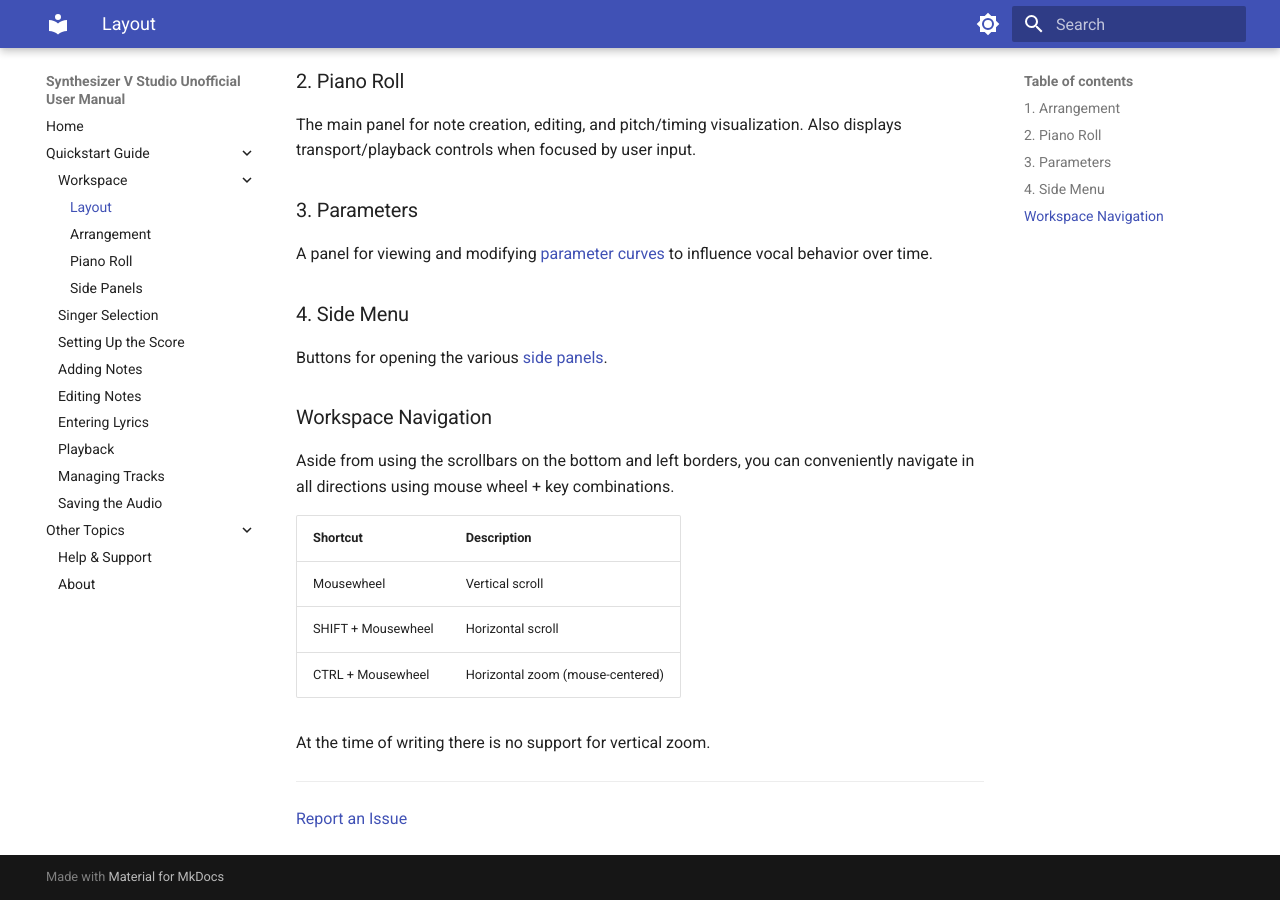
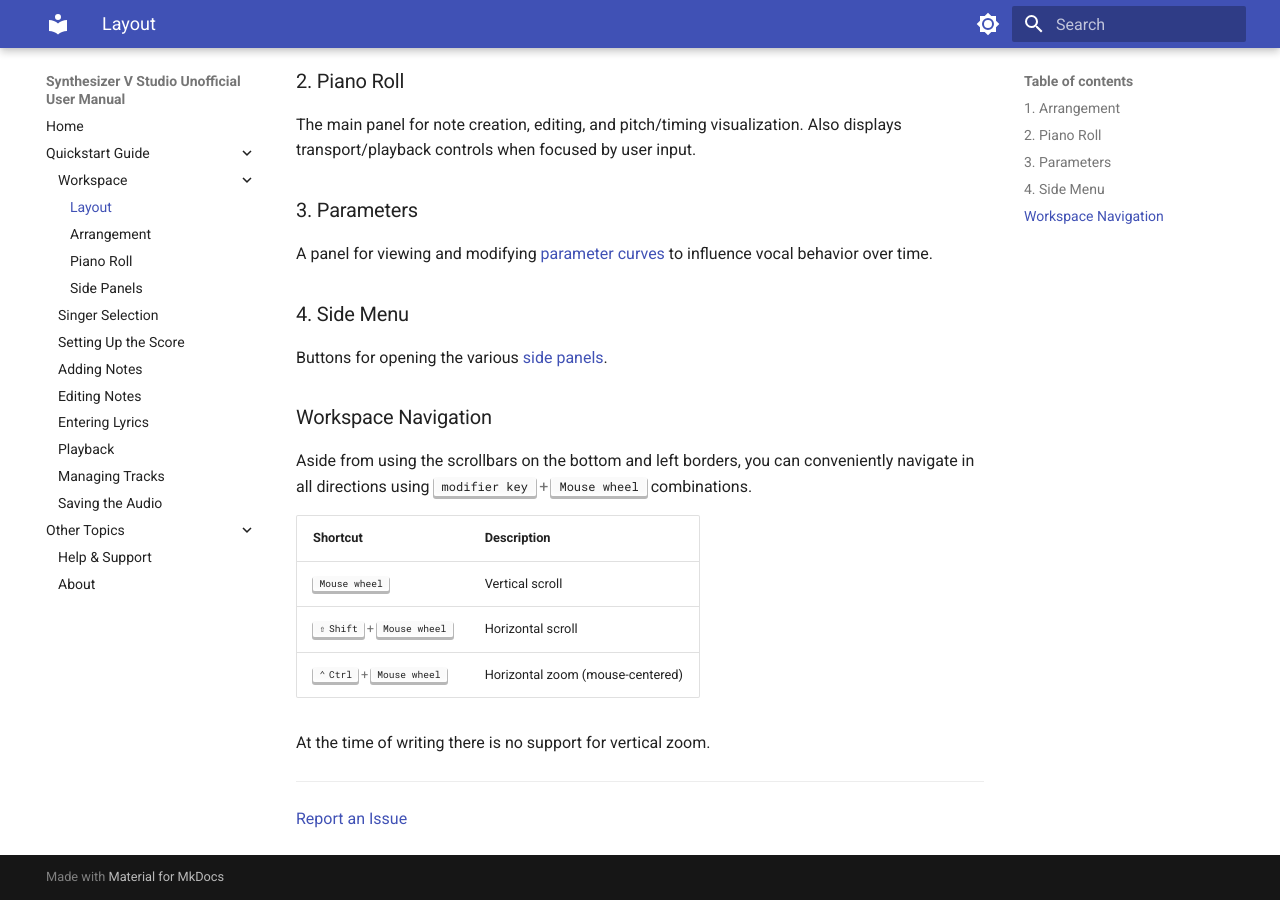
Before and after one commit to claire-west/svstudio-manual, an MkDocs documentation site: the page built from docs/workspace/layout.md, in a window 1280 px wide and 900 px high, scrolled down 730 px. Built offline with MkDocs 1.6.1 and Material for MkDocs 9.7.7, drawn with Linux system fonts in a browser that asks for light colours.

Commit message:
Add `pymdownx.keys` for cleaner key combination formatting

```diff
--- a/docs/workspace/layout.md
+++ b/docs/workspace/layout.md
@@ -17,13 +17,13 @@ A panel for viewing and modifying [parameter curves](../../parameters/parameters
 Buttons for opening the various [side panels](side-panels.md).
 
 ### Workspace Navigation
-Aside from using the scrollbars on the bottom and left borders, you can conveniently navigate in all directions using mouse wheel + key combinations.
+Aside from using the scrollbars on the bottom and left borders, you can conveniently navigate in all directions using ++"modifier key"+mouse-wheel++ combinations.
 
 |Shortcut|Description|
 |---|---|
-|Mousewheel|Vertical scroll|
-|SHIFT + Mousewheel|Horizontal scroll|
-|CTRL + Mousewheel|Horizontal zoom (mouse-centered)|
+|++mouse-wheel++|Vertical scroll|
+|++shift+mouse-wheel++|Horizontal scroll|
+|++ctrl+mouse-wheel++|Horizontal zoom (mouse-centered)|
 
 At the time of writing there is no support for vertical zoom.
 
--- a/mkdocs.yml
+++ b/mkdocs.yml
@@ -74,3 +74,6 @@ markdown_extensions:
   - admonition
   - pymdownx.details
   - pymdownx.superfences
+  - pymdownx.keys:
+      key_map:
+        mouse-wheel: "Mouse wheel"
```
Also changed, not shown: docs/quickstart/creating-notes.md (+2 -2 lines), docs/quickstart/editing-notes.md (+3 -3 lines), docs/quickstart/entering-lyrics.md (+2 -2 lines).
